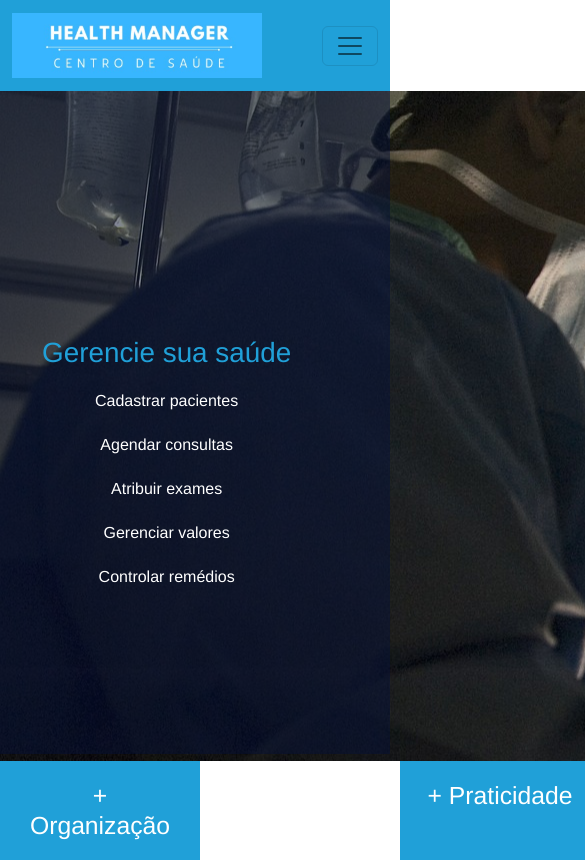
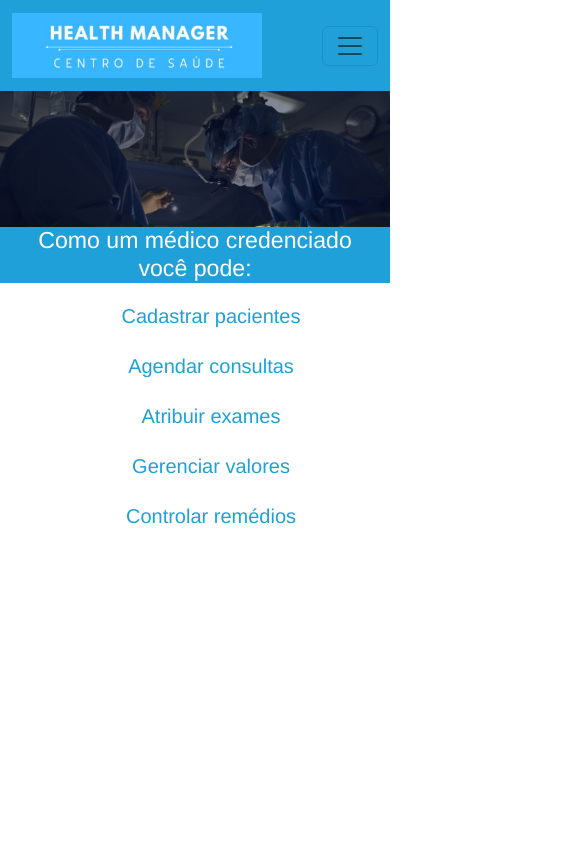
Before and after one commit to 22E423E1-DFE-GRP-T1-P1/healthManager, a Vue app in the folder pb/: page / in a window 390 px wide. Shown: the top 868 px of the page, 585 px wide, since content can reach past the window. After the commit the page ends 844 px from the top, so only its background shows below. Built offline with nearby package versions, Linux system fonts and the light colour scheme; the HTML template or start-up script is replaced by a standard one.

Commit message:
login e proteção de rota

```diff
--- /dev/null
+++ b/pb/src/components/DashBoard.vue
@@ -0,0 +1,52 @@
+<template>
+    <div>
+        <h1>Olá {{ user }}</h1>
+        <button @click="logout">Logout</button>
+    </div>
+</template>
+
+<script>
+import { getAuth, onAuthStateChanged, signOut } from "firebase/auth"
+import app from "../../firebase"
+
+const auth = getAuth(app)
+
+
+export default {
+
+data() {
+    return{
+        user: null,
+        error : null
+    }
+},
+created() {
+      onAuthStateChanged(auth, (user) => {
+        if (user) {
+          // usuário está logado
+          this.user = user.email
+        } else {
+          this.user = null
+        }
+      })
+    },
+methods: {
+    register(){
+
+    },
+
+    logout(){
+        signOut(auth).then(() => {
+            alert("Você deslogou")
+            this.$router.push('/');
+        }).catch((error) => {
+          alert("Erro ao deslogar", error)
+        })
+    }
+}
+}
+</script>
+
+<style>
+
+</style>
--- a/pb/src/components/HomePage.vue
+++ b/pb/src/components/HomePage.vue
@@ -41,7 +41,21 @@
             </div>
         </div>
 
+        <div id="barra">
+      <div id="funcionarios">
+      <div id="colaborador">
+        <h3>Como um médico credenciado<br> você pode:</h3>
+         </div>
+    </div>
+    </div>
 
+    <ul id="bannerTexto2">
+                <li>Cadastrar pacientes</li>
+                <li>Agendar consultas</li>
+                <li>Atribuir exames</li>
+                <li>Gerenciar valores</li>
+                <li>Controlar remédios</li>
+            </ul>
 
     </div>
 </template>
@@ -68,7 +82,13 @@ body, html{
     right: 5%
 }
 
+#gestor, #colaborador{
+    background-color: #20A0D8;;
+    width: 100%;
+    color: white;
+    display: none;
 
+}
 
 #nav li{
     float: right;
@@ -100,6 +120,10 @@ nav{
 
 }
 
+#imagemdoc{
+  width: 100%;
+  height: auto;
+}
 
 
 #banner{
@@ -113,6 +137,20 @@ nav{
     color: white;
     list-style: none;
 
+
+}
+
+#bannerTexto2{
+    color: #20A0D8;
+    list-style: none;
+  display: none;
+
+}
+#bannerTexto2 li{
+    color: #20A0D8;
+    list-style: none;
+    font-size: 20px;
+    padding: 10px;
 
 }
 
@@ -145,7 +183,8 @@ nav{
 #minibanner h2{
     text-align: center;
     background-color: #20A0D8;
-    width: 200px;
+    width: 250px;
+    margin-top: 20px;
     color: white;
     padding: 20px;
 }
@@ -155,7 +194,32 @@ nav{
     margin: 0 auto;
 }
 
+@media (max-width: 1100px)
+{
+ #containerbanner{
+  display: none;
+ }
 
+ #bannerTexto{
+  display: none;
+ }
+
+ #bannerTexto2{
+    color: #20A0D8;
+    list-style: none;
+    display:block;
+
+}
+
+#gestor, #colaborador{
+    background-color: #20A0D8;;
+    width: 100%;
+    color: white;
+    display: block;
+
+}
+
+}
 
 
 
--- a/pb/src/components/LoginPage.vue
+++ b/pb/src/components/LoginPage.vue
@@ -1,23 +1,19 @@
 <template>
-  <div id="container">
-      <nav>
-          <ul id="nav" style="text-align: center;">
-              <li><img id="logo" src="img/WhatsApp Image 2023-02-03 at 21.24 1 (1).png" width="250px" alt=""></li>
-          </ul>
-      </nav>
+  <div class="container" id="container">
+
       <h1 style="text-align: center; font-weight: bold;">Login</h1>
       <div class="form-container">
-          <form>
+          <form @submit.prevent="login">
               <div class="form-group">
                   <label for="email">E-mail:</label>
-                  <input type="email" id="email" name="email" required>
+                  <input type="email" id="email" name="email" v-model="email" required>
               </div>
               <div class="form-group">
                   <label for="password">Senha:</label>
-                  <input type="password" id="password" name="password" required>
+                  <input type="password" id="password" v-model="password" name="password" required>
               </div>
               <div class="form-group">
-                  <input @click="login" id="btn" value="Entrar">
+                  <input type="submit" id="btn" value="Entrar">
               </div>
               <div class="form-group-links">
                   <a href="#">Lembrar senha</a>
@@ -44,11 +40,10 @@
     },
     methods: {
       login() {
-        console.log(auth)
         signInWithEmailAndPassword(auth, this.email, this.password)
         .then(() => {
           // const user = userCredential.user
-          console.log("Logou")
+          this.$router.push('/DashBoard');
           alert("Logou")
         }).catch(error => {
           this.error = error.message
@@ -66,6 +61,12 @@
   align-items: center;
   margin-top:10px;
   color: white;
+}
+
+
+.container
+{
+  padding: 50px;
 }
 
 form {
--- a/pb/src/components/RegisterPage.vue
+++ b/pb/src/components/RegisterPage.vue
@@ -1,10 +1,5 @@
 <template>
 <div id="container">
-    <nav>
-        <ul id="nav" style="text-align: center;">
-            <li><img id="logo" src="" width="250px" alt=""></li>
-        </ul>
-    </nav>
     <h1 style="text-align: center; font-weight: bold;">Registrar</h1>
     <h5>Cadastre um médico em sua clínica</h5>
     <div class="form-container">
--- /dev/null
+++ b/pb/src/components/header/HeaderComp.vue
@@ -0,0 +1,67 @@
+<template>
+    <nav class="navbar navbar-expand-lg navbar-dark bg-success">
+   <div class="container-fluid">
+     <a class="navbar-brand" href="#">
+       <img src="@/assets/logo2.png" alt="Logo"  class="d-inline-block align-text-top">
+     </a>
+     <button class="navbar-toggler" type="button" data-bs-toggle="collapse" data-bs-target="#navbarNav" aria-controls="navbarNav" aria-expanded="false" aria-label="Toggle navigation">
+       <span class="navbar-toggler-icon"></span>
+     </button>
+     <div class="collapse navbar-collapse" id="navbarNav">
+       <ul class="navbar-nav ms-auto">
+          <li class="nav-item dropdown">
+             <a class="nav-link dropdown-toggle d-none d-sm-block" href="#" role="button" data-bs-toggle="dropdown" aria-expanded="false">
+               <i class="bi bi-bell-fill text-warning"></i>
+             </a>
+             <a class="nav-link d-sm-none" href="#">
+               Notificações
+             </a>
+           </li>
+         <li class="nav-item">
+           <router-link class=""  :to="{ name: 'MinhasSolicitacoes'}">
+           <a class="nav-link" href="#">
+             <i class="bi bi-person-fill text-warning"></i>
+              Minhas Solicitações
+           </a>
+           </router-link>
+         </li>
+         <li class="nav-item">
+         </li>
+       </ul>
+     </div>
+   </div>
+ </nav>
+ </template>
+
+ <script>
+ import 'bootstrap-icons/font/bootstrap-icons.css';
+
+ export default {
+   props: {
+     notificacoes: {
+     }
+   },
+
+   data(){
+     return{
+
+     }
+   },
+ };
+ </script>
+
+
+ <style scoped>
+ a{
+   text-decoration: none;
+
+ }
+
+ .bi{
+   font-size: 23px;
+ }
+
+ img{
+   width: 80%;
+ }
+ </style>
--- a/pb/src/main.js
+++ b/pb/src/main.js
@@ -5,3 +5,4 @@ import 'bootstrap-icons/font/bootstrap-icons.css'
 import router from './router/router'
 
 createApp(App).use(router).mount('#app')
+import "bootstrap/dist/js/bootstrap.js"
--- a/pb/src/router/router.js
+++ b/pb/src/router/router.js
@@ -2,7 +2,24 @@ import { createRouter, createWebHistory } from 'vue-router'
 import HomePage from '@/components/HomePage.vue'
 import LoginPage from '@/components/LoginPage.vue'
 import RegisterPage from '@/components/RegisterPage.vue'
+import DashBoard from '@/components/DashBoard.vue'
+import { getAuth, onAuthStateChanged } from "firebase/auth"
+import app from "../../firebase"
 
+const auth = getAuth(app)
+
+
+function checarLogin() {
+  return new Promise((resolve) => {
+    onAuthStateChanged(auth, (user) => {
+      if (user) {
+        resolve(true)
+      } else {
+        resolve(false)
+      }
+    })
+  })
+}
 
 
 const routes = [
@@ -11,6 +28,22 @@ const routes = [
     name: 'LoginPage',
     component: LoginPage
   },
+
+  {
+    path: '/dashboard',
+    name: 'DashBoard',
+    component: DashBoard,
+    meta: {
+      requiresAuth: true
+    }
+  },
+
+  {
+    path: '/login',
+    name: 'LoginPage',
+    component: LoginPage
+  },
+
 
   {
     path: '/',
@@ -36,10 +69,25 @@ const routes = [
 ]
 
 
+
+
 const router = createRouter({
   history: createWebHistory(),
   routes
 })
 
 
+router.beforeEach((to, from, next) => {
+  if (to.meta.requiresAuth) {
+    checarLogin().then(userIsAuthenticated => {
+      if (userIsAuthenticated) {
+        next();
+      } else {
+        next('/');
+      }
+    });
+  } else {
+    next();
+  }
+});
 export default router
```
